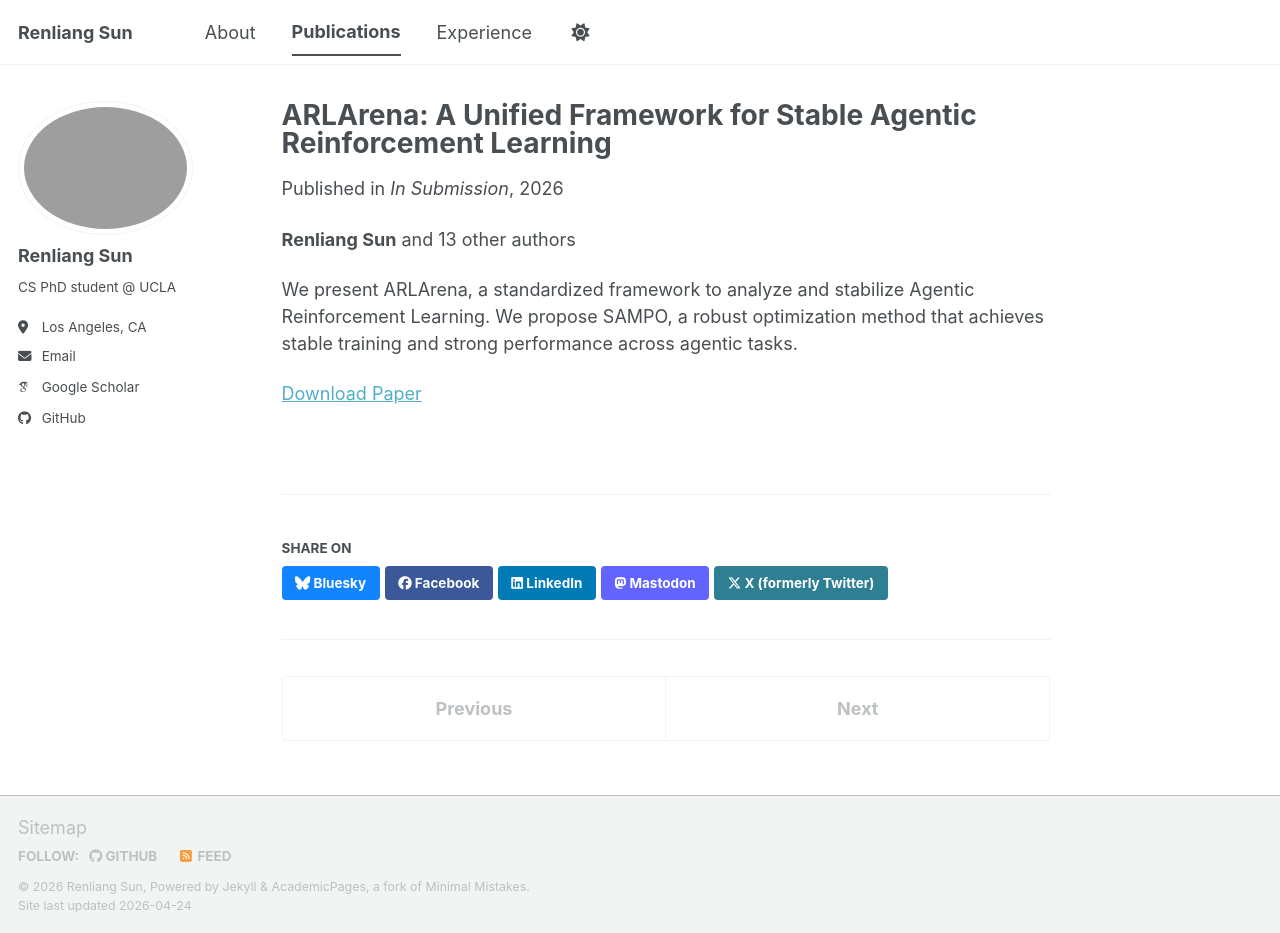
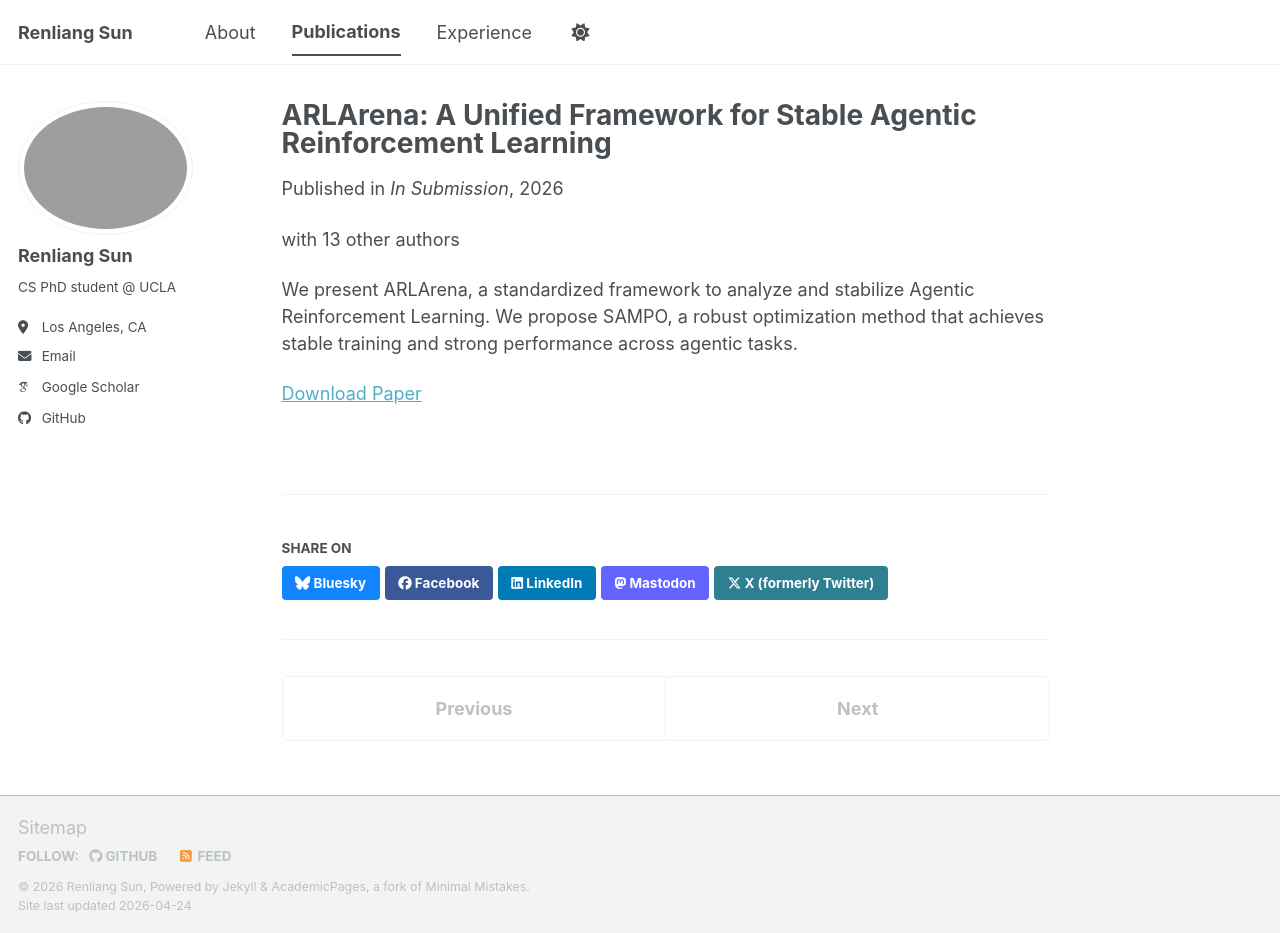
Before and after one commit to RLSNLP/RLSNLP.github.io, a Jekyll site: the page built from _publications/2026-03-01-arlarena.md, in a window 1280 px wide and 933 px high. Built offline with Jekyll 4.4.1, drawn with Linux system fonts in a browser that asks for light colours; some web fonts are replaced; a script bundle is joined from its source files by our own code; library files that are not in the unit come from our copies.

Commit message:
Update 2026-03-01-arlarena.md

```diff
--- a/_publications/2026-03-01-arlarena.md
+++ b/_publications/2026-03-01-arlarena.md
@@ -8,7 +8,7 @@ paperurl: 'https://arxiv.org/abs/2602.21534'
 category: 'phd'
 ---
 
-**Renliang Sun** and 13 other authors
+with 13 other authors
 
 We present ARLArena, a standardized framework to analyze and stabilize Agentic Reinforcement Learning. We propose SAMPO, a robust optimization method that achieves stable training and strong performance across agentic tasks.
 
```
